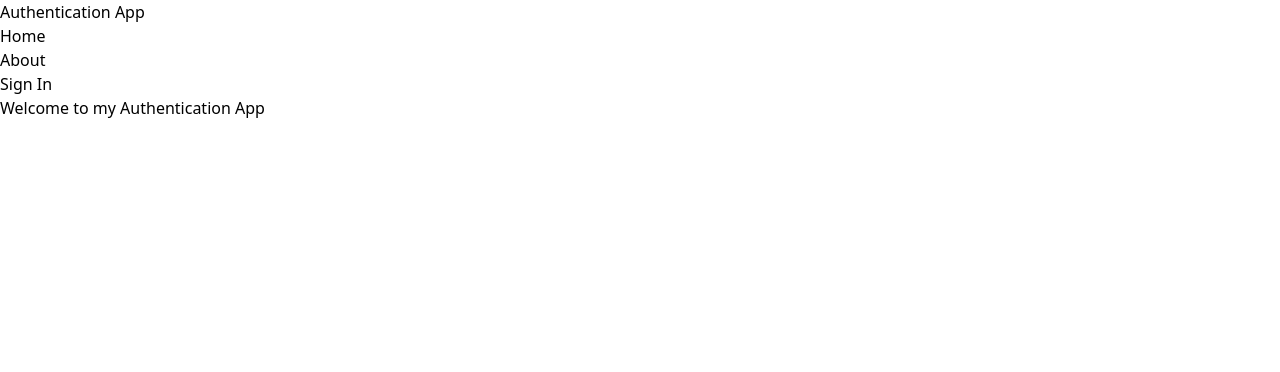
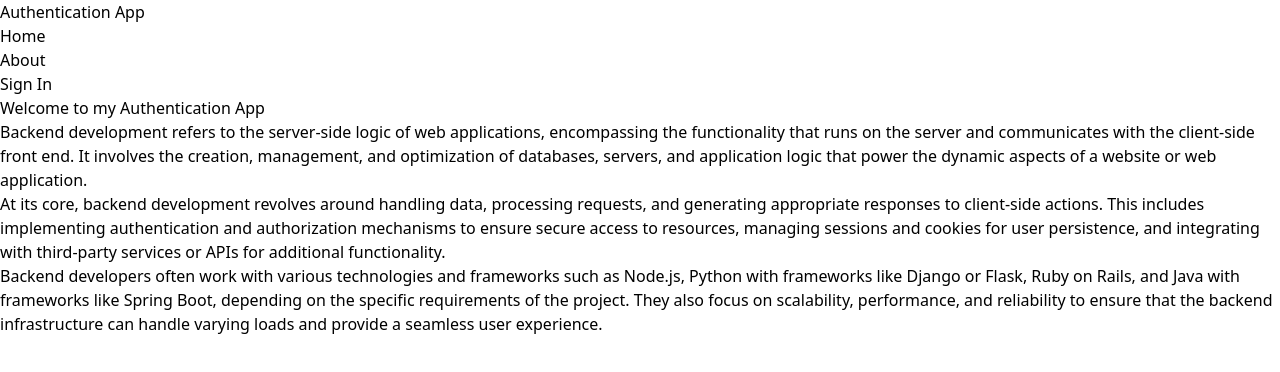
Before and after one commit to Ramas-21/Mern_Auth_App, a React (Vite) app in the folder client/: page / in a window 1280 px wide. Shown: the top 372 px of the page. Built offline with nearby package versions, Linux system fonts and the light colour scheme.

Commit message:
added home and about page contents

```diff
--- a/client/src/pages/About.jsx
+++ b/client/src/pages/About.jsx
@@ -4,9 +4,26 @@ const About = () => {
       <h1 className="text-3xl font-bold mb-4 text-slate-800">
         About
       </h1>
-      <p className="mb-4 text-slate-700"></p>
-      <p className="mb-4 text-slate-700"></p>
-      <p className="mb-4 text-slate-700"></p>
+      <p className="mb-4 text-slate-700">
+        Backend development refers to the server-side logic of web applications,
+        encompassing the functionality that runs on the server and communicates with
+        the client-side front end. It involves the creation, management, and optimization
+        of databases, servers, and application logic that power the dynamic aspects of a website or web application.
+      </p>
+      <p className="mb-4 text-slate-700">
+        At its core, backend development revolves around handling data, processing requests,
+        and generating appropriate responses to client-side actions. This includes implementing
+        authentication and authorization mechanisms to ensure secure access to resources, managing
+        sessions and cookies for user persistence, and integrating with third-party services or APIs
+        for additional functionality.
+      </p>
+      <p className="mb-4 text-slate-700">
+        Backend developers often work with various technologies and frameworks such as Node.js, Python
+        with frameworks like Django or Flask, Ruby on Rails, and Java with frameworks like Spring Boot,
+        depending on the specific requirements of the project. They also focus on scalability, performance,
+        and reliability to ensure that the backend infrastructure can handle varying loads and provide a seamless
+        user experience.
+      </p>
     </div>
   );
 };
--- a/client/src/pages/Home.jsx
+++ b/client/src/pages/Home.jsx
@@ -2,9 +2,26 @@ const Home = () => {
   return (
     <div className="px-4 py-12 max-w-2xl mx-auto">
       <h1 className="text-3xl font-bold mb-4 text-slate-800">Welcome to my Authentication App</h1>
-      <p className="mb-4 text-slate-700"></p>
-      <p className="mb-4 text-slate-700"></p>
-      <p className="mb-4 text-slate-700"></p>
+      <p className="mb-4 text-slate-700">
+        Backend development refers to the server-side logic of web applications,
+        encompassing the functionality that runs on the server and communicates with
+        the client-side front end. It involves the creation, management, and optimization
+        of databases, servers, and application logic that power the dynamic aspects of a website or web application.
+      </p>
+      <p className="mb-4 text-slate-700">
+        At its core, backend development revolves around handling data, processing requests,
+        and generating appropriate responses to client-side actions. This includes implementing
+        authentication and authorization mechanisms to ensure secure access to resources, managing
+        sessions and cookies for user persistence, and integrating with third-party services or APIs
+        for additional functionality.
+      </p>
+      <p className="mb-4 text-slate-700">
+        Backend developers often work with various technologies and frameworks such as Node.js, Python
+        with frameworks like Django or Flask, Ruby on Rails, and Java with frameworks like Spring Boot,
+        depending on the specific requirements of the project. They also focus on scalability, performance,
+        and reliability to ensure that the backend infrastructure can handle varying loads and provide a seamless
+        user experience.
+      </p>
     </div>
   )
 }
```
